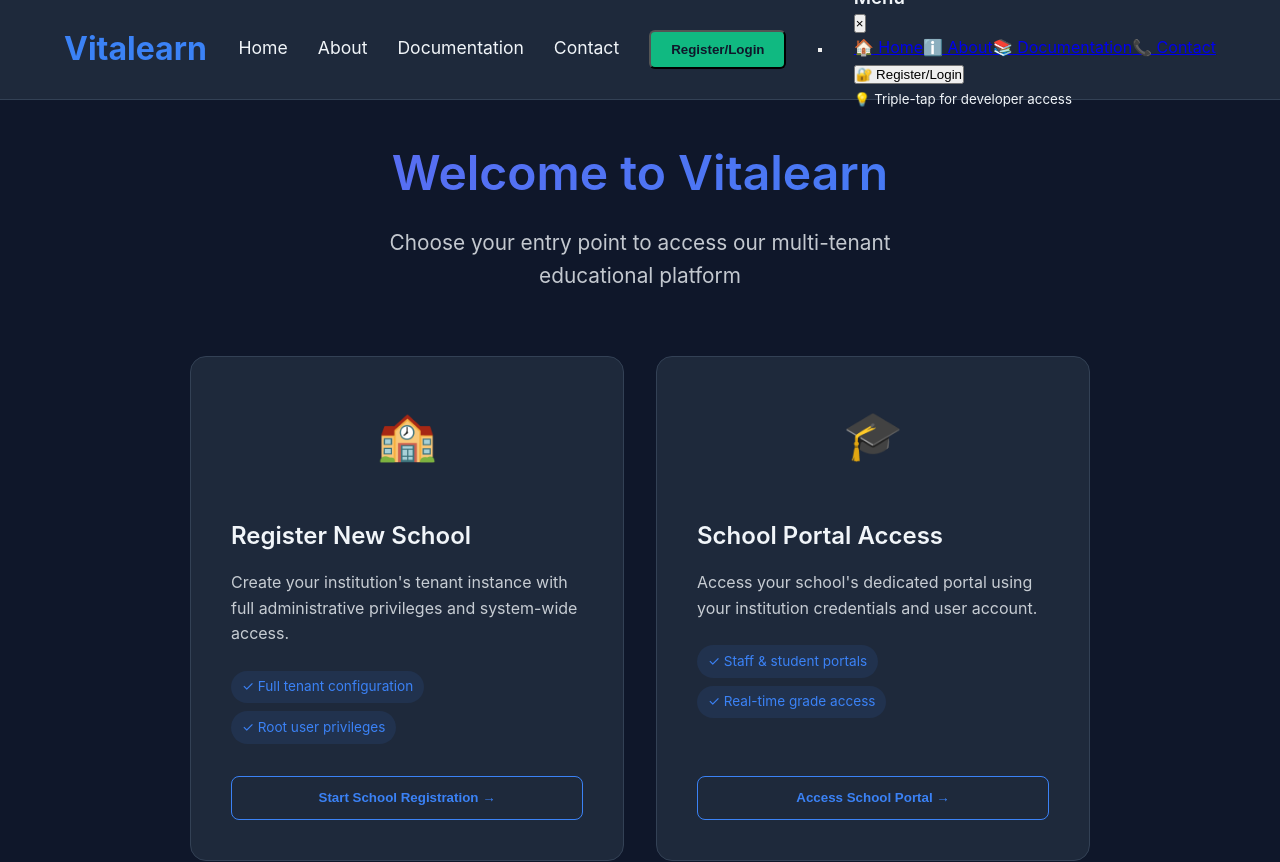
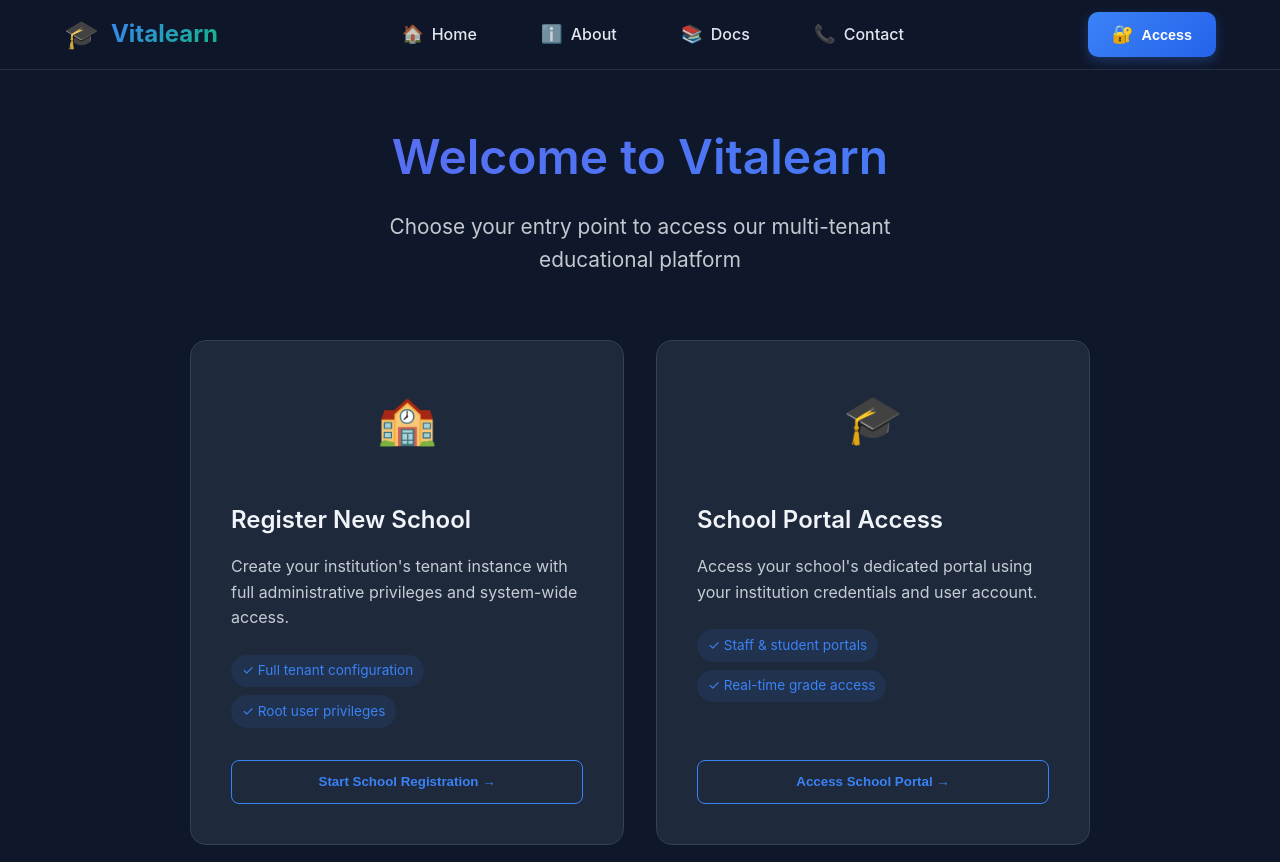
Before and after one commit to kwabenaaseda/SchoolManager, a React (Vite) app in the folder myapp/: page /auth in a window 1280 px wide. Shown: the top 862 px of the page. Built offline with nearby package versions, Linux system fonts and the light colour scheme.

Commit message:
refactor

```diff
--- a/myapp/src/Globals/index.css
+++ b/myapp/src/Globals/index.css
@@ -33,7 +33,7 @@ html {
 }
 
 body {
-    margin-top:5em;
+    margin-top:4em;
     background-color: var(--bg-main);
     color: var(--text-main);
     font-family: 'Inter', -apple-system, BlinkMacSystemFont, 'Segoe UI', Roboto, sans-serif;
--- a/myapp/src/Web/Components/Header/Header.jsx
+++ b/myapp/src/Web/Components/Header/Header.jsx
@@ -1,158 +1,192 @@
-import React, { useState } from 'react'
+import React, { useState, useEffect } from 'react'
+import { NavLink, useNavigate, useLocation } from 'react-router-dom'
 import style from './Header.module.css'
-import { NavLink, useNavigate } from 'react-router-dom';
 
 const Header = () => {
-  const navigate = useNavigate();
-  const [isMobileMenuOpen, setIsMobileMenuOpen] = useState(false);
-  const [mobileClickCount, setMobileClickCount] = useState(0);
+  const navigate = useNavigate()
+  const location = useLocation()
+  const [isMenuOpen, setIsMenuOpen] = useState(false)
+  const [isScrolled, setIsScrolled] = useState(false)
+  const [systemAccessClicks, setSystemAccessClicks] = useState(0)
+
+  // Handle scroll effect
+  useEffect(() => {
+    const handleScroll = () => {
+      setIsScrolled(window.scrollY > 20)
+    }
+    window.addEventListener('scroll', handleScroll)
+    return () => window.removeEventListener('scroll', handleScroll)
+  }, [])
+
+  // Close mobile menu on route change
+  useEffect(() => {
+    setIsMenuOpen(false)
+  }, [location])
+
+  // System access detection
+  useEffect(() => {
+    const handleKeyPress = (e) => {
+      if ((e.ctrlKey || e.metaKey) && e.key === 'k') {
+        e.preventDefault()
+        navigate('/auth?access=developer')
+      }
+    }
+
+    document.addEventListener('keydown', handleKeyPress)
+    return () => document.removeEventListener('keydown', handleKeyPress)
+  }, [navigate])
 
   const handleAuthClick = (e) => {
-    // Close mobile menu if open
-    if (isMobileMenuOpen) {
-      setIsMobileMenuOpen(false);
+    if (e.ctrlKey || e.metaKey) {
+      e.preventDefault()
+      navigate('/auth?access=developer')
+      return
+    }
+    navigate('/auth')
   }
 
-    // Ctrl/Cmd + Click for developer access (desktop)
-    if (e.ctrlKey || e.metaKey) {
-      e.preventDefault();
-      navigate('/auth?access=developer');
-      return;
+  const handleMobileAuthClick = () => {
+    const newCount = systemAccessClicks + 1
+    setSystemAccessClicks(newCount)
+
+    if (newCount >= 3) {
+      navigate('/auth?access=developer')
+      setSystemAccessClicks(0)
+    } else {
+      navigate('/auth')
     }
 
-    // Regular auth navigation
-    navigate('/auth');
-  };
-
-  const handleMobileAuthClick = (e) => {
-    e.preventDefault();
-
-    // Increment tap counter for mobile
-    const newCount = mobileClickCount + 1;
-    setMobileClickCount(newCount);
-
-    if (newCount >= 3) {
-      // Triple tap detected - show developer access
-      setMobileClickCount(0);
-      navigate('/auth?access=developer');
-      setIsMobileMenuOpen(false);
-    } else {
-      // Regular auth access
-      navigate('/auth');
-      setIsMobileMenuOpen(false);
+    setTimeout(() => setSystemAccessClicks(0), 2000)
   }
 
-    // Reset counter after 2 seconds
-    setTimeout(() => setMobileClickCount(0), 2000);
-  };
-
-  const handleLogoClick = (e) => {
-    const newCount = mobileClickCount + 1;
-    setMobileClickCount(newCount);
-
-    // Triple click logo for system access hint (desktop)
-    if (newCount >= 3) {
-      alert('💡 Developer Tip: Hold Ctrl/Cmd while clicking "Register/Login" for system access\n📱 Mobile: Triple-tap the auth button');
-      setMobileClickCount(0);
+  const toggleMenu = () => {
+    setIsMenuOpen(!isMenuOpen)
   }
 
-    // Reset counter after 2 seconds
-    setTimeout(() => setMobileClickCount(0), 2000);
-  };
-
-  const toggleMobileMenu = () => {
-    setIsMobileMenuOpen(!isMobileMenuOpen);
-  };
-
-  const closeMobileMenu = () => {
-    setIsMobileMenuOpen(false);
-  };
+  const navItems = [
+    { path: '/', label: 'Home', icon: '🏠' },
+    { path: '/about', label: 'About', icon: 'ℹ️' },
+    { path: '/docs', label: 'Docs', icon: '📚' },
+    { path: '/contact', label: 'Contact', icon: '📞' },
+  ]
 
   return (
-    <header className={style.header}>
-      <div className={style.logo_container}>
-        <h1 className={style.logoText} onClick={handleLogoClick} style={{cursor: 'pointer'}}>
-          Vitalearn
-        </h1>
+    <>
+      <header className={`${style.header} ${isScrolled ? style.scrolled : ''}`}>
+        <div className={style.container}>
+          {/* Logo */}
+          <div className={style.logo}>
+            <NavLink to="/" className={style.logoLink}>
+              <span className={style.logoIcon}>🎓</span>
+              <span className={style.logoText}>Vitalearn</span>
+            </NavLink>
           </div>
 
           {/* Desktop Navigation */}
-      <ul className={`${style.Nav} ${style.desktopNav}`}>
-        <NavLink to='/' onClick={closeMobileMenu}><li>Home</li></NavLink>
-        <NavLink to='/about' onClick={closeMobileMenu}><li>About</li></NavLink>
-        <NavLink to='/docs' onClick={closeMobileMenu}><li>Documentation</li></NavLink>
-        <NavLink to='/contact' onClick={closeMobileMenu}><li>Contact</li></NavLink>
+          <nav className={style.desktopNav}>
+            <ul className={style.navList}>
+              {navItems.map((item) => (
+                <li key={item.path} className={style.navItem}>
+                  <NavLink
+                    to={item.path}
+                    className={({ isActive }) =>
+                      `${style.navLink} ${isActive ? style.active : ''}`
+                    }
+                  >
+                    <span className={style.navIcon}>{item.icon}</span>
+                    {item.label}
+                  </NavLink>
+                </li>
+              ))}
+            </ul>
+          </nav>
+
+          {/* Auth Section */}
+          <div className={style.authSection}>
             <button
               onClick={handleAuthClick}
-          className={style.Auth}
-          title="Click for regular access | Ctrl/Cmd+Click for developer access"
+              className={style.authButton}
+              title="Click to access • Ctrl/Cmd+K for developer access"
             >
-          Register/Login
+              <span className={style.authIcon}>🔐</span>
+              <span className={style.authText}>Access</span>
             </button>
-      </ul>
+          </div>
 
           {/* Mobile Menu Button */}
           <button
-        className={style.mobileMenuButton}
-        onClick={toggleMobileMenu}
-        aria-label="Toggle navigation menu"
+            className={`${style.menuButton} ${isMenuOpen ? style.menuOpen : ''}`}
+            onClick={toggleMenu}
+            aria-label="Toggle menu"
           >
-        <span className={style.hamburger}></span>
-        <span className={style.hamburger}></span>
-        <span className={style.hamburger}></span>
+            <span></span>
+            <span></span>
+            <span></span>
           </button>
+        </div>
+      </header>
 
-      {/* Mobile Navigation */}
-      <div className={`${style.mobileNav} ${isMobileMenuOpen ? style.mobileNavOpen : ''}`}>
-        <div className={style.mobileNavOverlay} onClick={closeMobileMenu}></div>
-        <div className={style.mobileNavContent}>
-          <div className={style.mobileNavHeader}>
-            <h3>Menu</h3>
+      {/* Mobile Navigation Overlay */}
+      <div className={`${style.mobileOverlay} ${isMenuOpen ? style.overlayOpen : ''}`}>
+        <nav className={style.mobileNav}>
+          <div className={style.mobileHeader}>
+            <span className={style.mobileTitle}>Menu</span>
             <button
-              className={style.mobileNavClose}
-              onClick={closeMobileMenu}
+              className={style.closeButton}
+              onClick={toggleMenu}
               aria-label="Close menu"
             >
-              ×
+              <span>×</span>
             </button>
           </div>
 
-          <nav className={style.mobileNavLinks}>
-            <NavLink to='/' onClick={closeMobileMenu} className={style.mobileNavLink}>
-              <span>🏠</span> Home
+          <ul className={style.mobileNavList}>
+            {navItems.map((item) => (
+              <li key={item.path} className={style.mobileNavItem}>
+                <NavLink
+                  to={item.path}
+                  className={({ isActive }) =>
+                    `${style.mobileNavLink} ${isActive ? style.mobileActive : ''}`
+                  }
+                  onClick={toggleMenu}
+                >
+                  <span className={style.mobileNavIcon}>{item.icon}</span>
+                  {item.label}
                 </NavLink>
-            <NavLink to='/about' onClick={closeMobileMenu} className={style.mobileNavLink}>
-              <span>ℹ️</span> About
-            </NavLink>
-            <NavLink to='/docs' onClick={closeMobileMenu} className={style.mobileNavLink}>
-              <span>📚</span> Documentation
-            </NavLink>
-            <NavLink to='/contact' onClick={closeMobileMenu} className={style.mobileNavLink}>
-              <span>📞</span> Contact
-            </NavLink>
+              </li>
+            ))}
+          </ul>
 
-            <div className={style.mobileAuthSection}>
+          <div className={style.mobileAuth}>
             <button
               onClick={handleMobileAuthClick}
               className={style.mobileAuthButton}
-                title="Tap once for regular access | Triple-tap for developer access"
             >
-                <span>🔐</span> Register/Login
-                {mobileClickCount > 0 && (
-                  <span className={style.tapCounter}>
-                    Taps: {mobileClickCount}/3
+              <span className={style.mobileAuthIcon}>🔐</span>
+              <span className={style.mobileAuthText}>
+                {systemAccessClicks > 0 ? `${systemAccessClicks}/3 taps` : 'Access Platform'}
               </span>
+            </button>
+            {systemAccessClicks > 0 && (
+              <div className={style.accessHint}>
+                Triple-tap for developer access
+              </div>
             )}
-              </button>
+          </div>
 
-              <div className={style.mobileAuthHint}>
-                <small>💡 Triple-tap for developer access</small>
+          <div className={style.mobileFooter}>
+            <div className={style.keyboardShortcut}>
+              <kbd>Ctrl</kbd> + <kbd>K</kbd> for developer access
             </div>
           </div>
         </nav>
       </div>
-      </div>
-    </header>
+
+      {/* Backdrop */}
+      {isMenuOpen && (
+        <div className={style.backdrop} onClick={toggleMenu} />
+      )}
+    </>
   )
 }
 
--- a/myapp/src/Web/Components/Header/Header.module.css
+++ b/myapp/src/Web/Components/Header/Header.module.css
@@ -1,77 +1,456 @@
+/* === Modern Header Styles === */
+
 .header {
   position: fixed;
   top: 0;
   left: 0;
   width: 100%;
-    height: 100px; /* Fixed height for header */
-    background-color: var(--bg-card);
-    border-bottom: 1px solid var(--border-line);
-    padding: 0 4em;
-    display: flex;
-    justify-content: space-between;
-    align-items: center;
+  height: 70px;
+  background: rgba(15, 23, 42, 0.8);
+  backdrop-filter: blur(20px);
+  border-bottom: 1px solid rgba(255, 255, 255, 0.1);
   z-index: 1000;
+  transition: all 0.3s cubic-bezier(0.4, 0, 0.2, 1);
 }
 
-.logo_container {
+.header.scrolled {
+  background: rgba(15, 23, 42, 0.95);
+  border-bottom-color: rgba(255, 255, 255, 0.05);
+  box-shadow: 0 4px 20px rgba(0, 0, 0, 0.1);
+}
+
+.container {
+  max-width: 1200px;
+  margin: 0 auto;
+  padding: 0 1.5rem;
+  height: 100%;
+  display: flex;
+  align-items: center;
+  justify-content: space-between;
+}
+
+/* Logo */
+.logo {
   display: flex;
   align-items: center;
 }
 
-.logoText {
-    font-size: 2em;
-    font-weight: bold;
-    color: var(--accent-primary);
+.logoLink {
+  display: flex;
+  align-items: center;
+  gap: 0.75rem;
+  text-decoration: none;
+  transition: transform 0.2s ease;
 }
 
-.Nav {
-    list-style: none;
+.logoLink:hover {
+  transform: translateY(-1px);
+}
+
+.logoIcon {
+  font-size: 1.75rem;
+  filter: grayscale(0.3);
+}
+
+.logoText {
+  font-size: 1.5rem;
+  font-weight: 700;
+  background: linear-gradient(135deg, #3b82f6, #10b981);
+  -webkit-background-clip: text;
+  -webkit-text-fill-color: transparent;
+  background-clip: text;
+}
+
+/* Desktop Navigation */
+.desktopNav {
   display: flex;
-    gap: 30px;
   align-items: center;
 }
 
-.Nav li {
-    font-size: 1.1em;
-    color: var(--text-main);
-    transition: color 0.3s;
+.navList {
+  display: flex;
+  list-style: none;
+  gap: 2rem;
+  margin: 0;
+  padding: 0;
 }
 
-.Nav a {
-    text-decoration: none;
-    padding: 5px 0;
-    border-bottom: 2px solid transparent;
+.navItem {
+  position: relative;
 }
 
-.Nav a:hover li {
-    color: var(--accent-primary);
+.navLink {
+  display: flex;
+  align-items: center;
+  gap: 0.5rem;
+  padding: 0.75rem 1rem;
+  text-decoration: none;
+  color: #e2e8f0;
+  font-weight: 500;
+  border-radius: 8px;
+  transition: all 0.2s ease;
+  position: relative;
+  overflow: hidden;
 }
 
-.Auth {
-    background-color: var(--accent-secondary);
-    color: var(--bg-main) !important;
-    padding: 10px 20px;
-    border-radius: 6px;
-    font-weight: bold;
-    transition: background-color 0.3s;
+.navLink::before {
+  content: '';
+  position: absolute;
+  top: 0;
+  left: -100%;
+  width: 100%;
+  height: 100%;
+  background: linear-gradient(90deg, transparent, rgba(59, 130, 246, 0.1), transparent);
+  transition: left 0.6s ease;
 }
 
-.Auth:hover {
-    background-color: #2d9460; /* Darker green */
+.navLink:hover::before {
+  left: 100%;
+}
+
+.navLink:hover {
+  color: #3b82f6;
+  background: rgba(59, 130, 246, 0.05);
+}
+
+.navLink.active {
+  color: #3b82f6;
+  background: rgba(59, 130, 246, 0.1);
+}
+
+.navIcon {
+  font-size: 1.1rem;
+  opacity: 0.8;
+}
+
+/* Auth Section */
+.authSection {
+  display: flex;
+  align-items: center;
+}
+
+.authButton {
+  display: flex;
+  align-items: center;
+  gap: 0.5rem;
+  padding: 0.75rem 1.5rem;
+  background: linear-gradient(135deg, #3b82f6, #2563eb);
+  color: white;
+  border: none;
+  border-radius: 10px;
+  font-weight: 600;
+  cursor: pointer;
+  transition: all 0.2s ease;
+  box-shadow: 0 4px 12px rgba(59, 130, 246, 0.3);
+}
+
+.authButton:hover {
+  transform: translateY(-2px);
+  box-shadow: 0 6px 20px rgba(59, 130, 246, 0.4);
+}
+
+.authButton:active {
+  transform: translateY(0);
+}
+
+.authIcon {
+  font-size: 1.1rem;
+}
+
+.authText {
+  font-size: 0.9rem;
+}
+
+/* Mobile Menu Button */
+.menuButton {
+  display: none;
+  flex-direction: column;
+  justify-content: space-between;
+  width: 24px;
+  height: 18px;
+  background: none;
+  border: none;
+  cursor: pointer;
+  padding: 0;
+  position: relative;
+}
+
+.menuButton span {
+  display: block;
+  height: 2px;
+  width: 100%;
+  background: #e2e8f0;
+  border-radius: 1px;
+  transition: all 0.3s cubic-bezier(0.4, 0, 0.2, 1);
+  transform-origin: center;
+}
+
+.menuButton.menuOpen span:nth-child(1) {
+  transform: rotate(45deg) translate(6px, 6px);
+}
+
+.menuButton.menuOpen span:nth-child(2) {
+  opacity: 0;
+  transform: scale(0);
+}
+
+.menuButton.menuOpen span:nth-child(3) {
+  transform: rotate(-45deg) translate(6px, -6px);
+}
+
+/* Mobile Navigation */
+.mobileOverlay {
+  position: fixed;
+  top: 0;
+  right: -100%;
+  width: 320px;
+  height: 100vh;
+  background: rgba(15, 23, 42, 0.98);
+  backdrop-filter: blur(30px);
+  border-left: 1px solid rgba(255, 255, 255, 0.1);
+  z-index: 1001;
+  transition: right 0.3s cubic-bezier(0.4, 0, 0.2, 1);
+  overflow-y: auto;
+}
+
+.overlayOpen {
+  right: 0;
+}
+
+.mobileNav {
+  height: 100%;
+  display: flex;
+  flex-direction: column;
+  padding: 1.5rem;
+}
+
+.mobileHeader {
+  display: flex;
+  justify-content: space-between;
+  align-items: center;
+  margin-bottom: 2rem;
+  padding-bottom: 1rem;
+  border-bottom: 1px solid rgba(255, 255, 255, 0.1);
+}
+
+.mobileTitle {
+  font-size: 1.25rem;
+  font-weight: 600;
+  color: #e2e8f0;
+}
+
+.closeButton {
+  background: none;
+  border: none;
+  color: #e2e8f0;
+  font-size: 2rem;
+  cursor: pointer;
+  padding: 0;
+  width: 40px;
+  height: 40px;
+  display: flex;
+  align-items: center;
+  justify-content: center;
+  border-radius: 8px;
+  transition: background-color 0.2s ease;
+}
+
+.closeButton:hover {
+  background: rgba(255, 255, 255, 0.1);
+}
+
+.mobileNavList {
+  list-style: none;
+  margin: 0;
+  padding: 0;
+  flex: 1;
+}
+
+.mobileNavItem {
+  margin-bottom: 0.5rem;
+}
+
+.mobileNavLink {
+  display: flex;
+  align-items: center;
+  gap: 1rem;
+  padding: 1rem 1.25rem;
+  text-decoration: none;
+  color: #e2e8f0;
+  border-radius: 10px;
+  transition: all 0.2s ease;
+  font-weight: 500;
+}
+
+.mobileNavLink:hover {
+  background: rgba(59, 130, 246, 0.1);
+  color: #3b82f6;
+}
+
+.mobileNavLink.mobileActive {
+  background: rgba(59, 130, 246, 0.15);
+  color: #3b82f6;
+}
+
+.mobileNavIcon {
+  font-size: 1.25rem;
+  width: 24px;
+  text-align: center;
+}
+
+.mobileAuth {
+  margin-top: auto;
+  padding-top: 2rem;
+  border-top: 1px solid rgba(255, 255, 255, 0.1);
+}
+
+.mobileAuthButton {
+  width: 100%;
+  display: flex;
+  align-items: center;
+  gap: 1rem;
+  padding: 1.25rem 1.5rem;
+  background: linear-gradient(135deg, #3b82f6, #2563eb);
+  color: white;
+  border: none;
+  border-radius: 12px;
+  font-weight: 600;
+  cursor: pointer;
+  transition: all 0.2s ease;
+  box-shadow: 0 4px 12px rgba(59, 130, 246, 0.3);
+}
+
+.mobileAuthButton:hover {
+  transform: translateY(-2px);
+  box-shadow: 0 6px 20px rgba(59, 130, 246, 0.4);
+}
+
+.mobileAuthIcon {
+  font-size: 1.25rem;
+}
+
+.accessHint {
+  margin-top: 0.75rem;
+  text-align: center;
+  font-size: 0.8rem;
+  color: #94a3b8;
+}
+
+.mobileFooter {
+  margin-top: 2rem;
+  padding-top: 1rem;
+  border-top: 1px solid rgba(255, 255, 255, 0.1);
+}
+
+.keyboardShortcut {
+  text-align: center;
+  font-size: 0.8rem;
+  color: #94a3b8;
+}
+
+.keyboardShortcut kbd {
+  background: rgba(255, 255, 255, 0.1);
+  padding: 0.25rem 0.5rem;
+  border-radius: 4px;
+  font-size: 0.7rem;
+  border: 1px solid rgba(255, 255, 255, 0.2);
+}
+
+/* Backdrop */
+.backdrop {
+  position: fixed;
+  top: 0;
+  left: 0;
+  width: 100%;
+  height: 100%;
+  background: rgba(0, 0, 0, 0.5);
+  backdrop-filter: blur(4px);
+  z-index: 999;
+}
+
+/* Responsive Design */
+@media (max-width: 1024px) {
+  .container {
+    padding: 0 1.25rem;
+  }
+
+  .navList {
+    gap: 1.5rem;
+  }
 }
 
 @media (max-width: 768px) {
   .header {
-        padding: 0 1em;
-        height: 80px;
+    height: 64px;
   }
-    .Nav {
-        gap: 15px;
+
+  .container {
+    padding: 0 1rem;
   }
-    .Nav li {
-        font-size: 0.9em;
+
+  .desktopNav,
+  .authSection {
+    display: none;
   }
-    .Auth {
-        padding: 8px 15px;
+
+  .menuButton {
+    display: flex;
+  }
+
+  .logoText {
+    font-size: 1.25rem;
+  }
+
+  .logoIcon {
+    font-size: 1.5rem;
   }
 }
+
+@media (max-width: 480px) {
+  .mobileOverlay {
+    width: 100%;
+    border-left: none;
+  }
+
+  .mobileNav {
+    padding: 1.25rem;
+  }
+
+  .logoText {
+    font-size: 1.1rem;
+  }
+}
+
+/* Reduced motion support */
+@media (prefers-reduced-motion: reduce) {
+  .header,
+  .navLink,
+  .authButton,
+  .menuButton span,
+  .mobileOverlay,
+  .mobileNavLink,
+  .mobileAuthButton {
+    transition: none;
+  }
+
+  .navLink::before {
+    display: none;
+  }
+}
+
+/* High contrast support */
+@media (prefers-contrast: high) {
+  .header {
+    background: #0f172a;
+    border-bottom-color: #475569;
+  }
+
+  .navLink {
+    border: 1px solid transparent;
+  }
+
+  .navLink:hover,
+  .navLink.active {
+    border-color: #3b82f6;
+  }
+}
```
Lines whose indentation alone changed are shown as unchanged.
